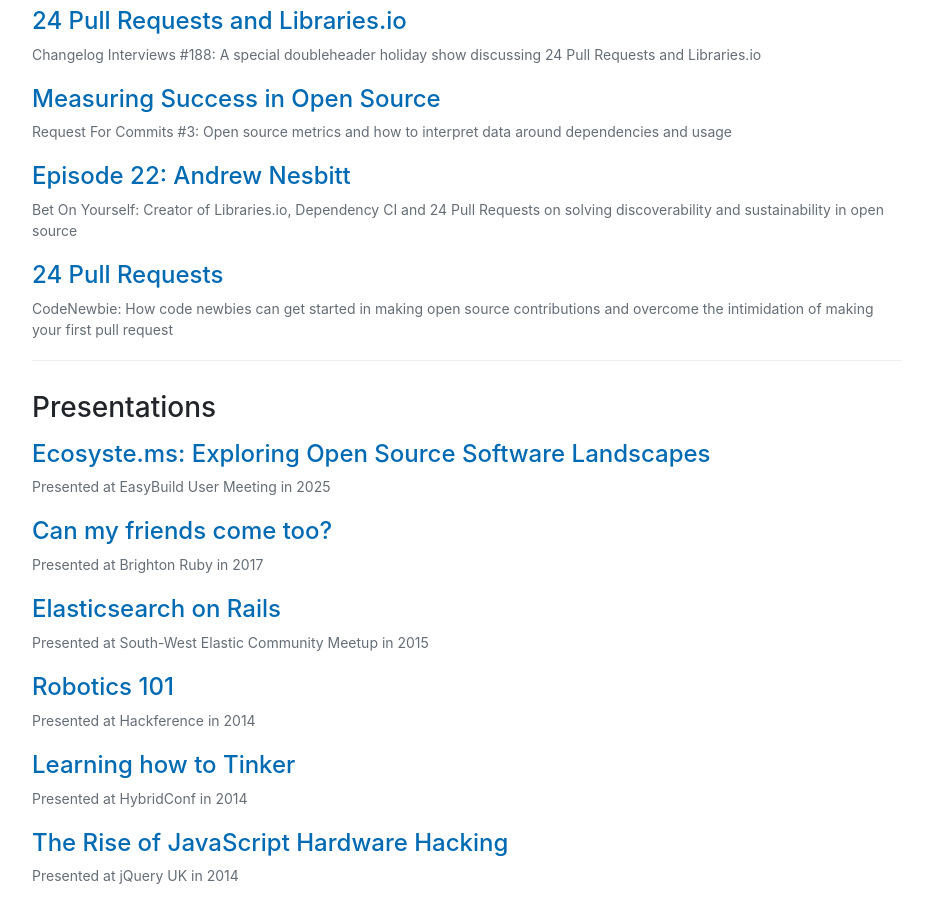
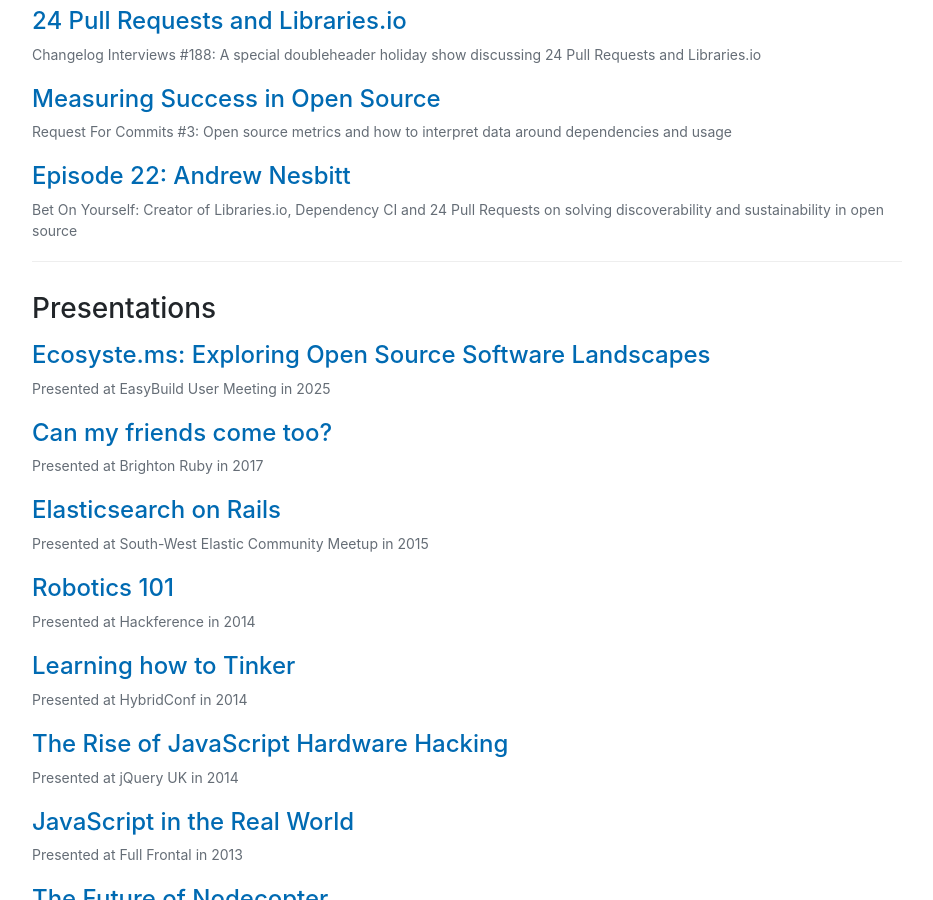
Before and after one commit to andrew/nesbitt.io, a Jekyll site: the page built from index.md, in a window 1280 px wide and 900 px high, scrolled down 2551 px. Shown: the whole window, without its empty margins (173-1106 px from the left). Built offline with Jekyll 4.4.1, drawn with Linux system fonts in a browser that asks for light colours.

Commit message:
Remove outdated podcast entry from the podcast section

```diff
--- a/_layouts/home.html
+++ b/_layouts/home.html
@@ -172,11 +172,7 @@
       <h4><a href='https://www.betonyourself.com/podcast/episode-22-andrew-nesbitt'>Episode 22: Andrew Nesbitt</a></h4>
       <p>Bet On Yourself: Creator of Libraries.io, Dependency CI and 24 Pull Requests on solving discoverability and sustainability in open source</p>
     </li>
-    <li>
-      <h4><a href='https://www.codenewbie.org/podcast/24-pull-requests'>24 Pull Requests</a></h4>
-      <p>CodeNewbie: How code newbies can get started in making open source contributions and overcome the intimidation of making your first pull request</p>
-    </li>
-  </ul>
+    </ul>
 </section>
 
 <section id='presentations'>
```
